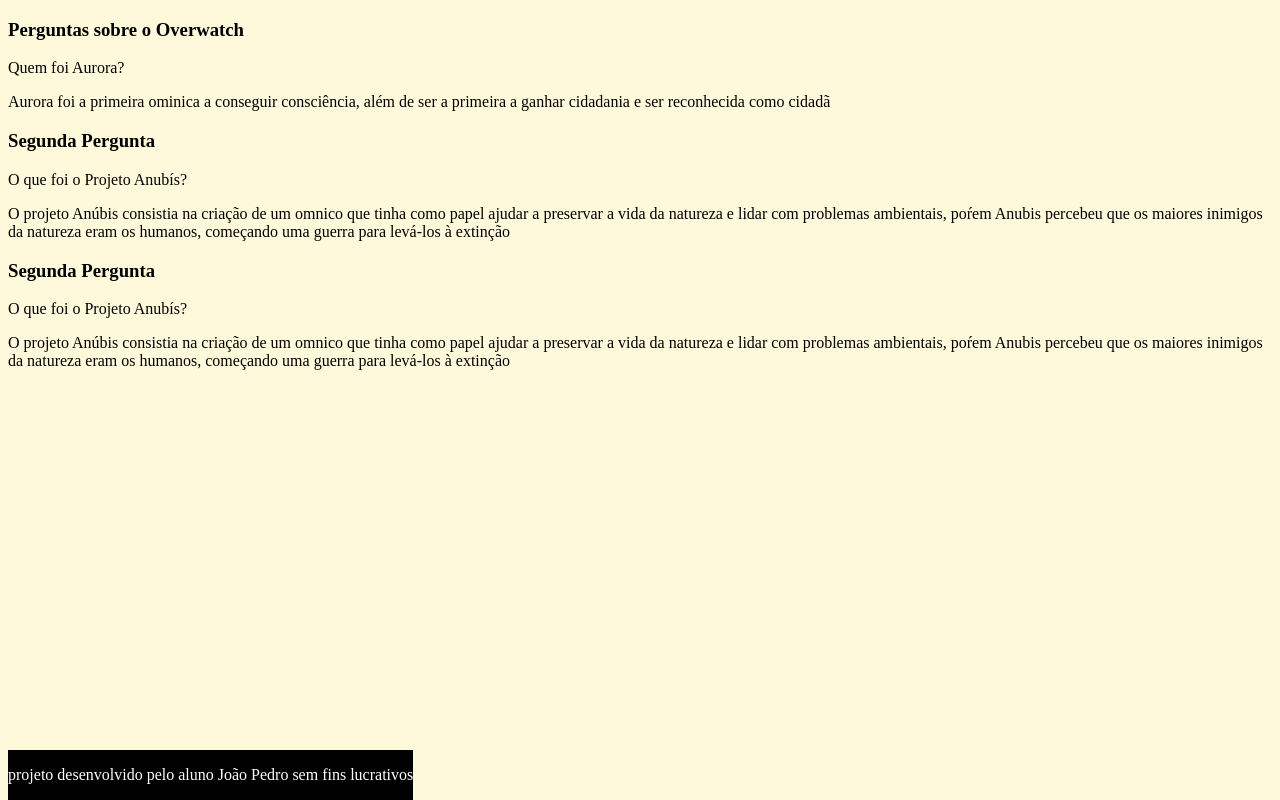
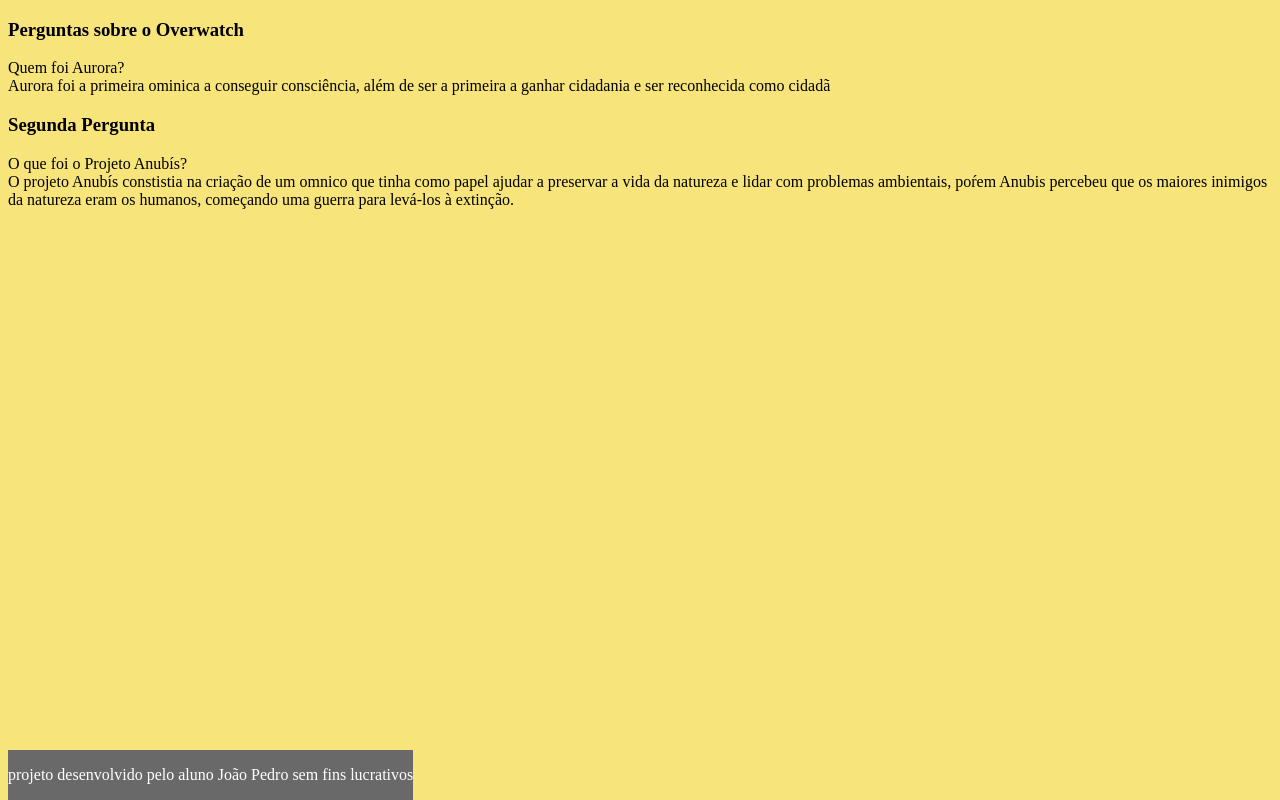
Before and after one commit to JoaoSilva2510/Jogo-das-Cartas, a plain HTML site: page Jogo-das-Cartas-main/flashcard/index.html in a window 1280 px wide. Drawn offline with Linux system fonts and the light colour scheme.

Commit message:
Add files via upload

```diff
--- /dev/null
+++ b/Jogo-das-Cartas-main/Jogo-das-Cartas-main/flashcard/Assets/style.css
@@ -0,0 +1,11 @@
+body{
+    background-color: rgb(255, 249, 220);
+}
+
+footer{
+    background-color: rgb(0, 0, 0);
+    color: rgb(255, 255, 255);
+    position: fixed;
+    bottom: 0;
+    width: 100;
+}
--- a/Jogo-das-Cartas-main/flashcard/Assets/style.css
+++ b/Jogo-das-Cartas-main/flashcard/Assets/style.css
@@ -1,10 +1,10 @@
 body{
-    background-color: rgb(255, 249, 220);
+    background-color: rgb(247, 228, 123);
 }
 
 footer{
-    background-color: rgb(0, 0, 0);
-    color: rgb(255, 255, 255);
+    background-color: dimgray;
+    color: white;
     position: fixed;
     bottom: 0;
     width: 100;
--- a/Jogo-das-Cartas-main/flashcard/index.html
+++ b/Jogo-das-Cartas-main/flashcard/index.html
@@ -15,11 +15,9 @@
         <div class="cartao__conteudo">
             <h3>Perguntas sobre o Overwatch</h3>
             <div class="cartao__conteudo__pergunta">
-                </p>Quem foi Aurora?</P>
+                Quem foi Aurora?
             </div>
-            <div class="cartao__conteudo__resposta">
-                </P>Aurora foi a primeira ominica a conseguir consciência, além de ser a primeira a ganhar cidadania e ser reconhecida como cidadã</P>
-            </div>
+            <div class="cartao__conteudo__resposta">Aurora foi a primeira ominica a conseguir consciência, além de ser a primeira a ganhar cidadania e ser reconhecida como cidadã</div>
         </div>
 
     </article>
@@ -27,25 +25,12 @@
         <div class="cartao__conteudo">
             <h3>Segunda Pergunta</h3>
             <div class="cartao__conteudo__pergunta">
-               </P>O que foi o Projeto Anubís?</P>
+               O que foi o Projeto Anubís?
             </div>
-            <div class="cartao__conteudo__resposta">
-            <p>O projeto Anúbis consistia na criação de um omnico que tinha como papel ajudar a preservar a vida da natureza e lidar com problemas ambientais, poŕem Anubis percebeu que os maiores inimigos da natureza eram os humanos, começando uma guerra para levá-los à extinção</p>
+            <div class="cartao__conteudo__resposta">O projeto Anubís constistia na criação de um omnico que tinha como papel ajudar a preservar a vida da natureza e lidar com problemas ambientais, poŕem Anubis percebeu que os maiores inimigos da natureza eram os humanos, começando uma guerra para levá-los à extinção.</div>
         </div>
 
     </article>
-</article>
-<article class="cartao">
-    <div class="cartao__conteudo">
-        <h3>Segunda Pergunta</h3>
-        <div class="cartao__conteudo__pergunta">
-           </P>O que foi o Projeto Anubís?</P>
-        </div>
-        <div class="cartao__conteudo__resposta">
-        <p>O projeto Anúbis consistia na criação de um omnico que tinha como papel ajudar a preservar a vida da natureza e lidar com problemas ambientais, poŕem Anubis percebeu que os maiores inimigos da natureza eram os humanos, começando uma guerra para levá-los à extinção</p>
-    </div>
-
-</article>
 </section>
     </main>
     <footer>
```
Also changed, not shown: Jogo-das-Cartas-main/Jogo-das-Cartas-main/flashcard/index.html (added, +55 -0 lines), Jogo-das-Cartas-main/flashcard/Assets/img/bg-desktop.webp (added), Jogo-das-Cartas-main/flashcard/Assets/img/bg-mobile.webp (added), Jogo-das-Cartas-main/flashcard/Assets/img/bg-tablet.webp (added), 2 other files.
